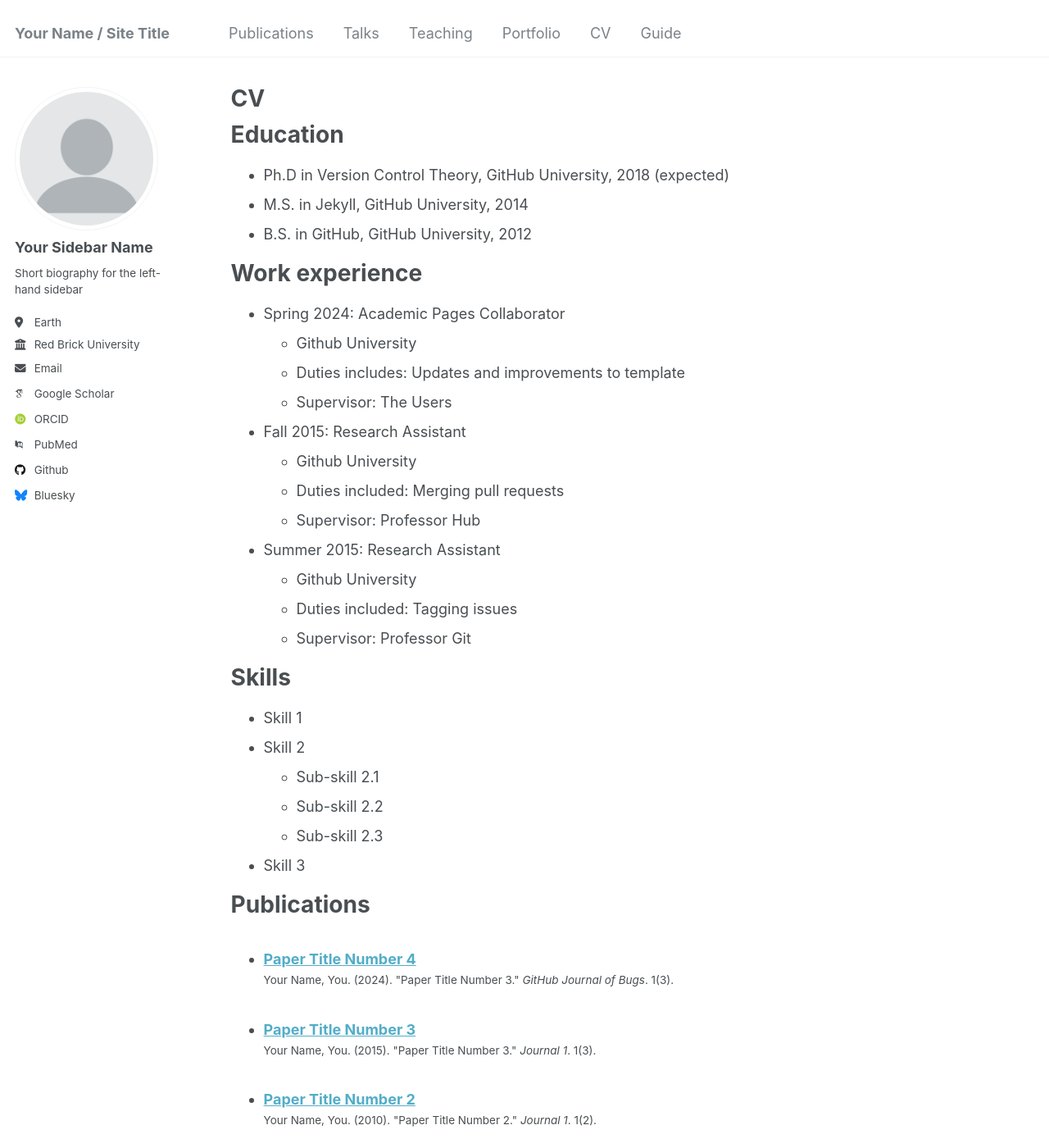
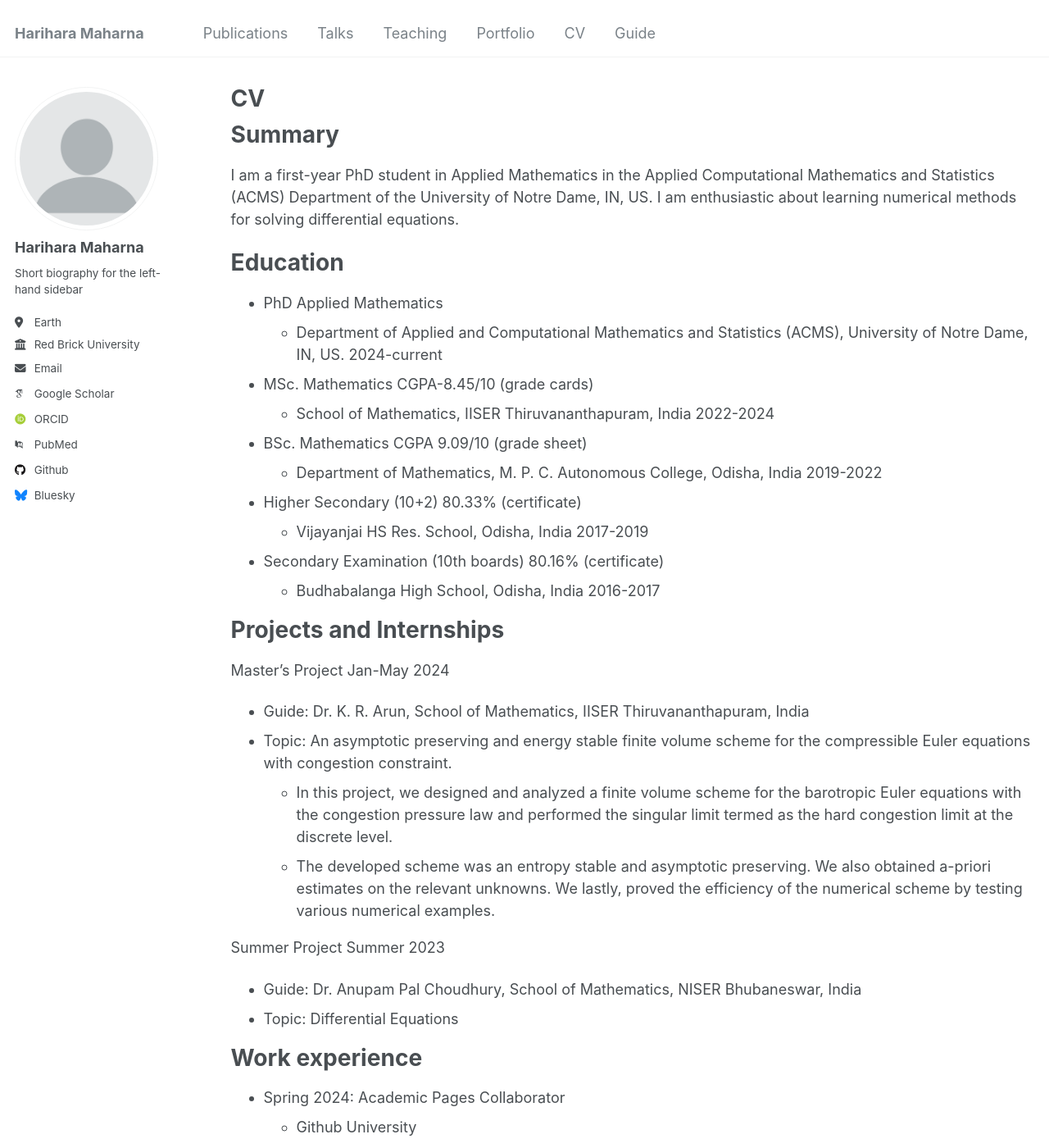
Before and after one commit to harihara-m/harihara-m.github.io, a Jekyll site: the page built from _pages/cv.md, in a window 1280 px wide and 1400 px high. Shown: the whole window at 82% size. Built offline with Jekyll 4.4.1, drawn with Linux system fonts in a browser that asks for light colours; some web fonts are replaced; some of the changed text lies outside the part shown.

Commit message:
#changes

```diff
--- a/_config.yml
+++ b/_config.yml
@@ -8,11 +8,11 @@
 
 # Basic Site Settings
 locale                   : "en-US"
-title                    : "Your Name / Site Title"
+title                    : "Harihara Maharna"
 title_separator          : "-"
-name                     : &name "Your Name"
+name                     : &name "Harihara Maharna"
 description              : &description "personal description"
-url                      : https://academicpages.github.io # the base hostname & protocol for your site e.g. "https://mmistakes.github.io"
+url                      : https://harihara-m.github.io/ # the base hostname & protocol for your site e.g. "https://mmistakes.github.io"
 baseurl                  : "" # the subpath of your site, e.g. "/blog"
 repository               : "academicpages/academicpages.github.io"
 
@@ -22,7 +22,7 @@ repository               : "academicpages/academicpages.github.io"
 author:
   # Biographic information
   avatar           : "profile.png"
-  name             : "Your Sidebar Name"
+  name             : "Harihara Maharna"
   pronouns         : # example: "she/her"
   bio              : "Short biography for the left-hand sidebar"
   location         : "Earth"
@@ -43,7 +43,7 @@ author:
   bitbucket        : # Username - Update with your username on the site
   codepen          : # Username
   dribbble         : # Username
-  github           : "academicpages"
+  github           : "harinder441"
   kaggle           : # Username
   stackoverflow    : # User number or user number and name (i.e., use "1" or "1/jeff-atwood")
 
--- a/_data/navigation.yml
+++ b/_data/navigation.yml
@@ -17,6 +17,9 @@ main:
   - title: "Portfolio"
     url: /portfolio/
 
+  # - title: "Blog Posts"
+  #   url: /year-archive/
+
   - title: "CV"
     url: /cv/
 
--- a/_pages/cv.md
+++ b/_pages/cv.md
@@ -9,11 +9,34 @@ redirect_from:
 
 {% include base_path %}
 
+Summary
+======
+I am a first-year PhD student in Applied Mathematics in the Applied Computational Mathematics and Statistics (ACMS) Department of the University of Notre Dame, IN, US. I am enthusiastic about learning numerical methods for solving differential equations.
+
 Education
 ======
-* Ph.D in Version Control Theory, GitHub University, 2018 (expected)
-* M.S. in Jekyll, GitHub University, 2014
-* B.S. in GitHub, GitHub University, 2012
+* PhD Applied Mathematics
+  * Department of Applied and Computational Mathematics and Statistics (ACMS), University of Notre Dame, IN, US. 2024-current
+* MSc. Mathematics CGPA-8.45/10 (grade cards)
+  * School of Mathematics, IISER Thiruvananthapuram, India 2022-2024
+* BSc. Mathematics CGPA 9.09/10 (grade sheet)
+  * Department of Mathematics, M. P. C. Autonomous College, Odisha, India 2019-2022
+* Higher Secondary (10+2) 80.33% (certificate)
+  * Vijayanjai HS Res. School, Odisha, India 2017-2019
+* Secondary Examination (10th boards) 80.16% (certificate)
+  * Budhabalanga High School, Odisha, India 2016-2017
+
+Projects and Internships
+======
+Master’s Project Jan-May 2024
+* Guide: Dr. K. R. Arun, School of Mathematics, IISER Thiruvananthapuram, India
+* Topic: An asymptotic preserving and energy stable finite volume scheme for the compressible Euler equations with congestion constraint.
+  * In this project, we designed and analyzed a finite volume scheme for the barotropic Euler equations with the congestion pressure law and performed the singular limit termed as the hard congestion limit at the discrete level.
+  * The developed scheme was an entropy stable and asymptotic preserving. We also obtained a-priori estimates on the relevant unknowns. We lastly, proved the efficiency of the numerical scheme by testing various numerical examples.
+
+Summer Project Summer 2023
+* Guide: Dr. Anupam Pal Choudhury, School of Mathematics, NISER Bhubaneswar, India
+* Topic: Differential Equations
 
 Work experience
 ======
```
